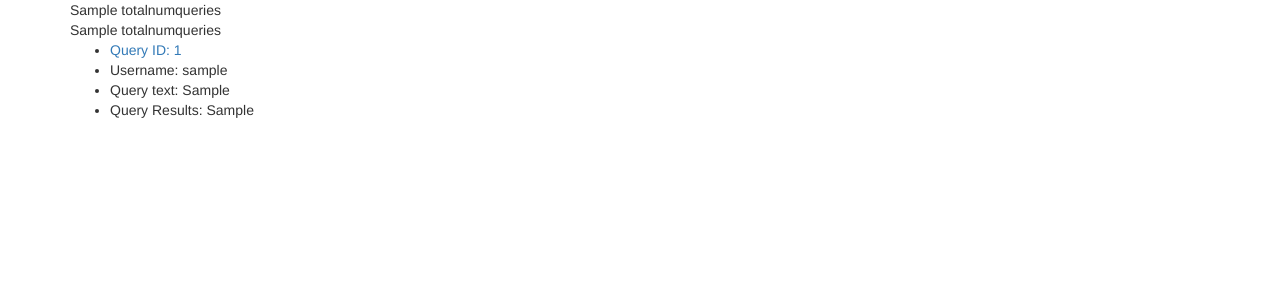
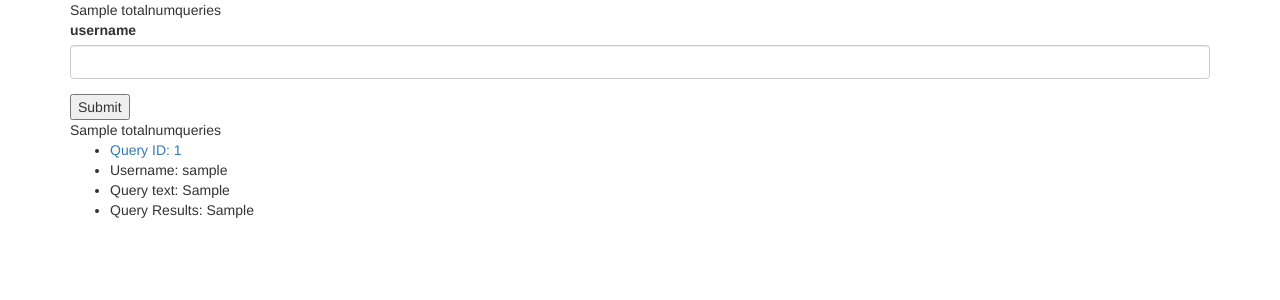
Before and after one commit to azee1v1/CS-GY-9163-3, a Flask app: template templates/history.html in a window 1280 px wide. Shown: the top 300 px of the page. Run offline with Flask 2, Linux system fonts and the light colour scheme; tables that the repository leaves empty hold one stand-in row (values such as "Sample post"); the template is opened without the code that fills it: values that come from a table or form of the project are taken from there, most other values are stand-ins (such as "Sample title", 1, 10 or a date in 2020); some libraries are stand-ins or nearby versions.

Commit message:
fixed errors

```diff
--- a/app.py
+++ b/app.py
@@ -45,7 +45,9 @@ class LoginForm(FlaskForm):
 class LoginHistoryForm(FlaskForm):
     uname = StringField('username', validators=[InputRequired('Incorrect'), Length(min=4, max=15)])
 
-#    remember = BooleanField('remember me')
+
+class HistoryForm(FlaskForm):
+    uname = StringField('username', validators=[InputRequired('Incorrect'), Length(min=4, max=15)])
 
 
 def validate_uname(self, uname):
@@ -69,13 +71,21 @@ def index():
 
     return redirect(url_for('register'))
 
-@app.route('/history')
+@app.route('/history', methods=['GET', 'POST'])
 def history():
+
+    history_form = HistoryForm()
+
+    if g.user == 'admin' and request.method == 'POST' and history_form.validate():
+        db.create_all()
+        queries = History.query.filter(History.username == history_form.uname.data).all()
+        totalnumqueries = History.query.filter_by(username=history_form.uname.data).count()
+        return render_template('history.html', queries=queries, totalnumqueries=totalnumqueries, history_form=history_form)
     if g.user:
         db.create_all()
         queries = History.query.filter((History.username == g.user) | (g.user == 'admin')).all()
         totalnumqueries = History.query.filter_by(username=g.user).count()
-        return render_template('history.html', queries=queries, totalnumqueries=totalnumqueries)
+        return render_template('history.html', queries=queries, totalnumqueries=totalnumqueries, history_form=history_form)
     return redirect(url_for('login'))
 
 @app.route('/history/<id>')
--- a/templates/history.html
+++ b/templates/history.html
@@ -13,6 +13,15 @@
 
 {% block content %}
     <div class="container">{{ totalnumqueries }}
+        <form id="userquery" class="form-signin" method="POST" action="/history">
+        {{ history_form.csrf_token }}
+        <div id="userid">
+            {{ wtf.form_field(history_form.uname) }}
+        </div>
+        <div id="Submit"></div>
+
+            <button type="submit">Submit</button>
+        </form>
     <div id="numqueries">{{ totalnumqueries }}</div>
         <ul>
             {%- for query in queries %}
```
